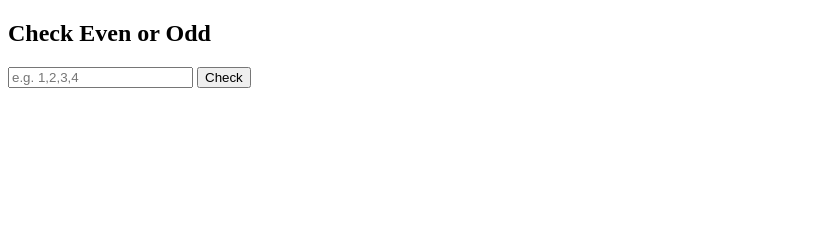
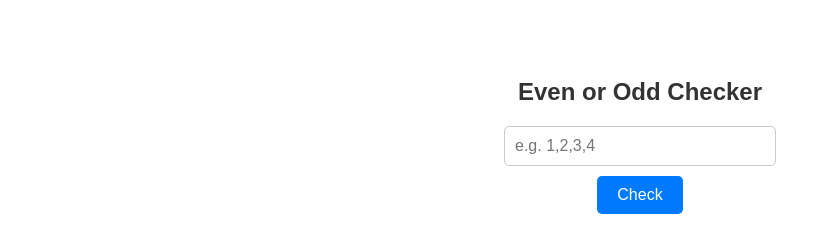
Before and after one commit to PAWAN1118/Array-of-elements-finding-even-or-odd, a plain HTML site: page index.html in a window 1280 px wide. Shown: the whole page, without its empty margins (0-831 px from the left). Drawn offline with Linux system fonts and the light colour scheme.

Commit message:
index.html

```diff
--- a/index.html
+++ b/index.html
@@ -2,9 +2,54 @@
 <html>
 <head>
   <title>Even or Odd</title>
+  <style>
+    body {
+      font-family: Arial, sans-serif;
+      background-color: white;
+      display: flex;
+      flex-direction: column;
+      align-items: center;
+      padding-top: 50px;
+    }
+
+    h2 {
+      color: #333;
+    }
+
+    input {
+      padding: 10px;
+      width: 250px;
+      font-size: 16px;
+      border: 1px solid #ccc;
+      border-radius: 5px;
+      margin-bottom: 10px;
+    }
+
+    button {
+      padding: 10px 20px;
+      font-size: 16px;
+      background-color: #007bff;
+      color: white;
+      border: none;
+      border-radius: 5px;
+      cursor: pointer;
+    }
+
+    button:hover {
+      background-color: #0056b3;
+    }
+
+    p {
+      margin-top: 20px;
+      font-size: 18px;
+      color: #444;
+      max-width: 500px;
+      text-align: center;
+    }
+  </style>
 </head>
 <body>
-  <h2>Check Even or Odd</h2>
+  <h2>Even or Odd Checker</h2>
   <input id="nums" placeholder="e.g. 1,2,3,4">
   <button onclick="check()">Check</button>
   <p id="x"></p>
```
